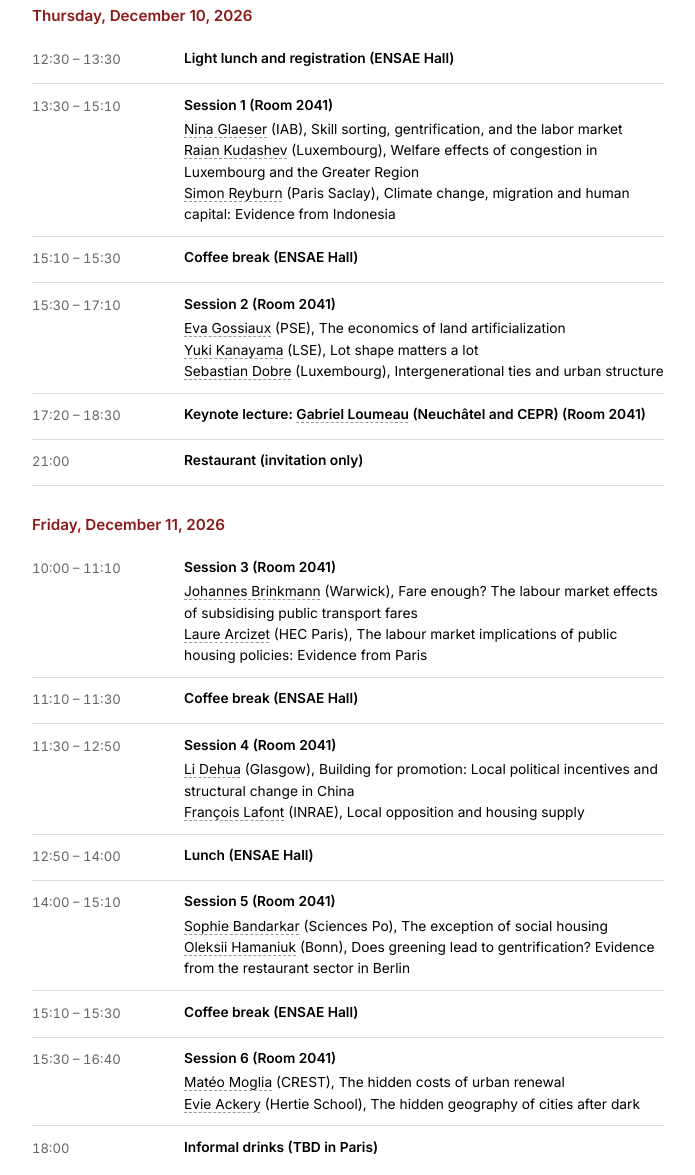
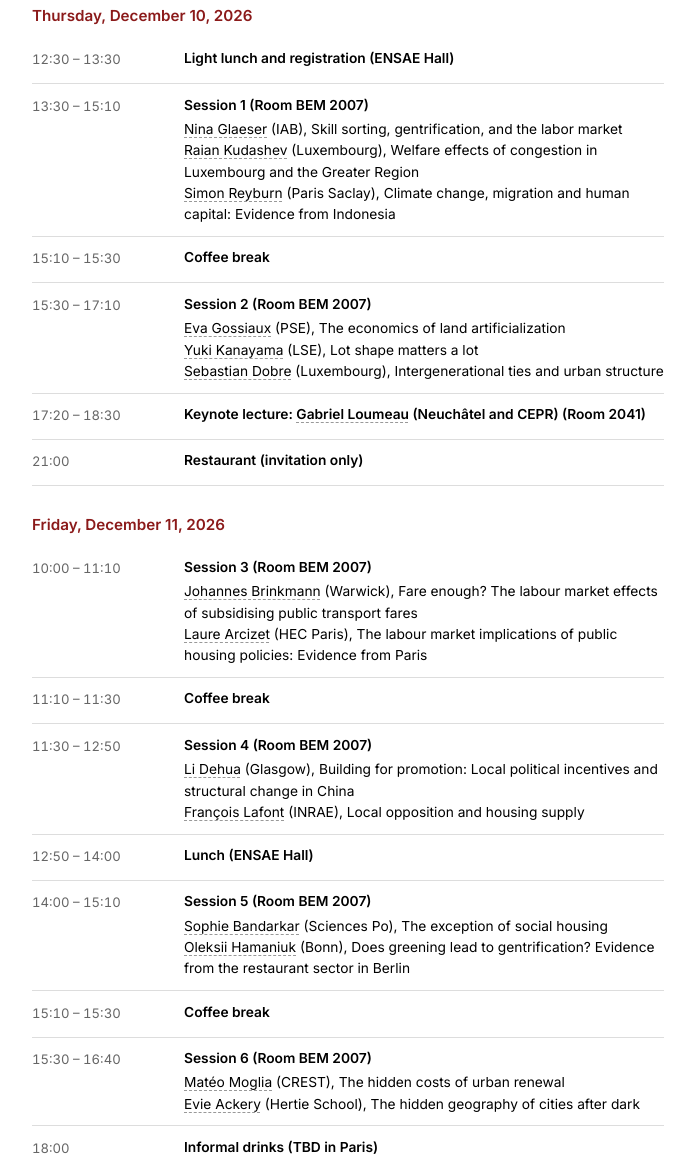
Before and after one commit to crest-urban-workshop/_2026, a plain HTML site: page index.html in a window 1280 px wide. Shown: the part 662-1837 px from the top of the page, without its empty margins (292-987 px from the left). Drawn offline with Linux system fonts and the light colour scheme.

Commit message:
update site

```diff
--- a/index.html
+++ b/index.html
@@ -265,7 +265,7 @@
       <div class="prog-row">
         <div class="prog-cell-time">13:30 – 15:10</div>
         <div class="prog-cell-main">
-          <div class="prog-name">Session 1 (Room 2041)</div>
+          <div class="prog-name">Session 1 (Room BEM 2007)</div>
           <ul class="prog-papers">
             <li><a href="https://sites.google.com/view/ninaglaeser/about-me" target="_blank" rel="noopener">Nina Glaeser</a> (IAB), Skill sorting, gentrification, and the labor market</li>
             <li><a href="https://rekudashev.github.io" target="_blank" rel="noopener">Raian Kudashev</a> (Luxembourg), Welfare effects of congestion in Luxembourg and the Greater Region</li>
@@ -276,13 +276,13 @@
       <div class="prog-row">
         <div class="prog-cell-time">15:10 – 15:30</div>
         <div class="prog-cell-main">
-          <div class="prog-name">Coffee break (ENSAE Hall)</div>
+          <div class="prog-name">Coffee break</div>
         </div>
       </div>
       <div class="prog-row">
         <div class="prog-cell-time">15:30 – 17:10</div>
         <div class="prog-cell-main">
-          <div class="prog-name">Session 2 (Room 2041)</div>
+          <div class="prog-name">Session 2 (Room BEM 2007)</div>
           <ul class="prog-papers">
             <li><a href="https://www.parisschoolofeconomics.eu/personnes/eva-gossiaux/" target="_blank" rel="noopener">Eva Gossiaux</a> (PSE), The economics of land artificialization</li>
             <li><a href="https://www.lse.ac.uk/people/yuki-kanayama" target="_blank" rel="noopener">Yuki Kanayama</a> (LSE), Lot shape matters a lot</li>
@@ -306,7 +306,7 @@
       <div class="prog-row">
         <div class="prog-cell-time">10:00 – 11:10</div>
         <div class="prog-cell-main">
-          <div class="prog-name">Session 3 (Room 2041)</div>
+          <div class="prog-name">Session 3 (Room BEM 2007)</div>
           <ul class="prog-papers">
             <li><a href="https://warwick.ac.uk/fac/soc/economics/staff/jbrinkmann" target="_blank" rel="noopener">Johannes Brinkmann</a> (Warwick), Fare enough? The labour market effects of subsidising public transport fares</li>
             <li><a href="https://www.hec.edu/fr/faculty-research/faculty-directory/faculty-member/arcizet-laure" target="_blank" rel="noopener">Laure Arcizet</a> (HEC Paris), The labour market implications of public housing policies: Evidence from Paris</li>
@@ -316,13 +316,13 @@
       <div class="prog-row">
         <div class="prog-cell-time">11:10 – 11:30</div>
         <div class="prog-cell-main">
-          <div class="prog-name">Coffee break (ENSAE Hall)</div>
+          <div class="prog-name">Coffee break</div>
         </div>
       </div>
       <div class="prog-row">
         <div class="prog-cell-time">11:30 – 12:50</div>
         <div class="prog-cell-main">
-          <div class="prog-name">Session 4 (Room 2041)</div>
+          <div class="prog-name">Session 4 (Room BEM 2007)</div>
           <ul class="prog-papers">
             <li><a href="https://dehua-li.github.io" target="_blank" rel="noopener">Li Dehua</a> (Glasgow), Building for promotion: Local political incentives and structural change in China</li>
             <li><a href="https://sites.google.com/view/francoislafont11" target="_blank" rel="noopener">François Lafont</a> (INRAE), Local opposition and housing supply</li>
@@ -338,7 +338,7 @@
       <div class="prog-row">
         <div class="prog-cell-time">14:00 – 15:10</div>
         <div class="prog-cell-main">
-          <div class="prog-name">Session 5 (Room 2041)</div>
+          <div class="prog-name">Session 5 (Room BEM 2007)</div>
           <ul class="prog-papers">
             <li><a href="https://sophiebandarkar.com" target="_blank" rel="noopener">Sophie Bandarkar</a> (Sciences Po), The exception of social housing</li>
             <li><a href="https://oleksiihamaniuk.org" target="_blank" rel="noopener">Oleksii Hamaniuk</a> (Bonn), Does greening lead to gentrification? Evidence from the restaurant sector in Berlin</li>
@@ -348,13 +348,13 @@
       <div class="prog-row">
         <div class="prog-cell-time">15:10 – 15:30</div>
         <div class="prog-cell-main">
-          <div class="prog-name">Coffee break (ENSAE Hall)</div>
+          <div class="prog-name">Coffee break</div>
         </div>
       </div>
       <div class="prog-row">
         <div class="prog-cell-time">15:30 – 16:40</div>
         <div class="prog-cell-main">
-          <div class="prog-name">Session 6 (Room 2041)</div>
+          <div class="prog-name">Session 6 (Room BEM 2007)</div>
           <ul class="prog-papers">
             <li><a href="https://mateomoglia.github.io" target="_blank" rel="noopener">Matéo Moglia</a> (CREST), The hidden costs of urban renewal</li>
             <li><a href="https://www.hertie-school.org/en/who-we-are/profile/person/ackery" target="_blank" rel="noopener">Evie Ackery</a> (Hertie School), The hidden geography of cities after dark</li>
@@ -389,7 +389,7 @@
   <div class="section">
     <h2 class="section-title">Practical Information</h2>
     <dl class="info-grid">
-      <dt>Location</dt><dd>Room 2041, ENSAE building, Avenue Henry le Chatelier 91110 Palaiseau</dd> <!-- EDIT -->
+      <dt>Location</dt><dd><strong>Workshop</strong>: Room 2007, <a href="https://maps.app.goo.gl/4LQBjKxDYNTiXBh28" target="_blank" rel="noopener">Bâtiment d'Enseignement Mutualisé</a>, Avenue Fresnel 91110 Palaiseau. <strong>Lunch breaks</strong>: ENSAE Building hall.</dd> <!-- EDIT -->
       <dt>Access</dt><dd>RER B to Lozère or bus 4606 to Polytechnique-Lozère</dd> <!-- EDIT -->
       <dt>Security</dt><dd>Only registered guests and presenters are allowed to access ENSAE building. Please bring an ID.</dd> <!-- EDIT -->
     </dl>
```
Also changed, not shown: 1 other file.
